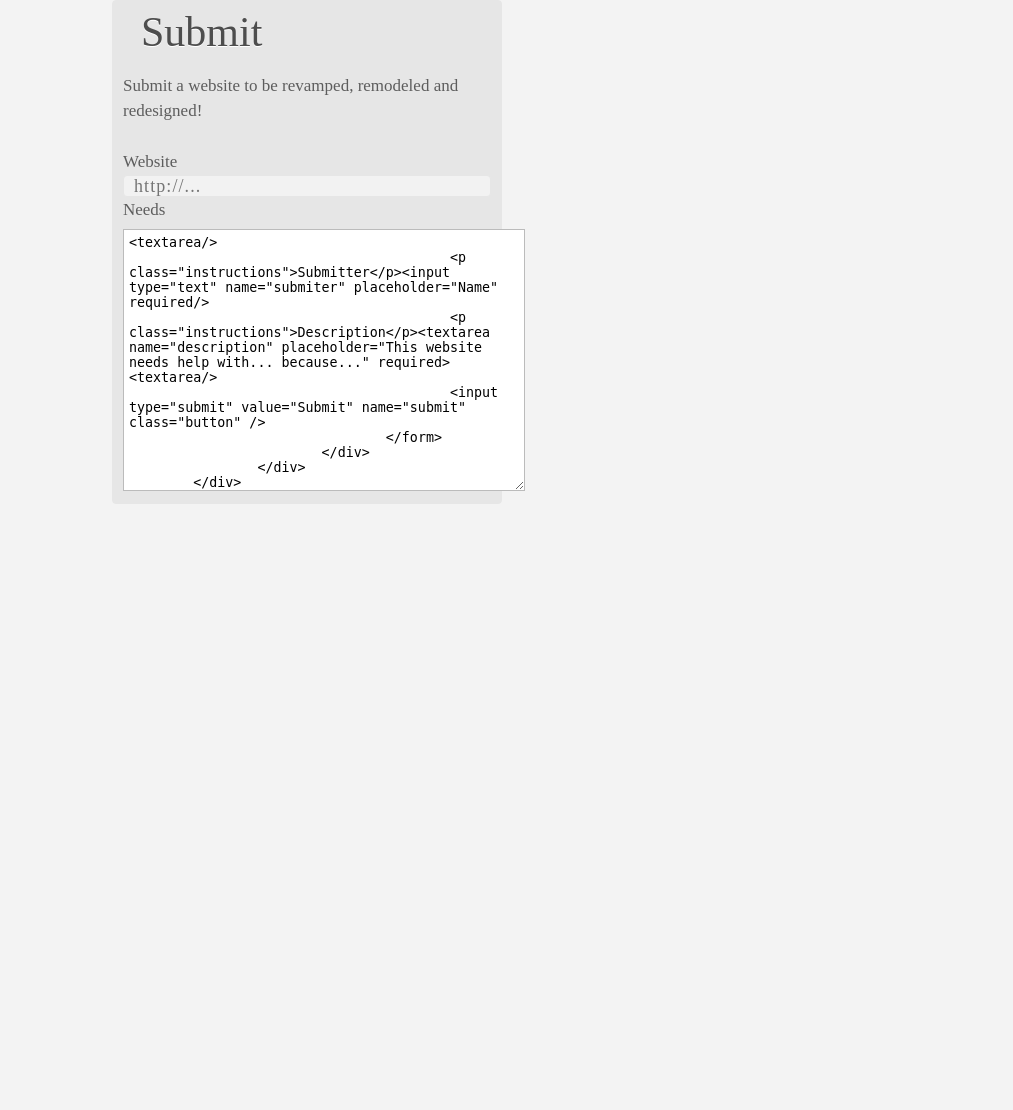
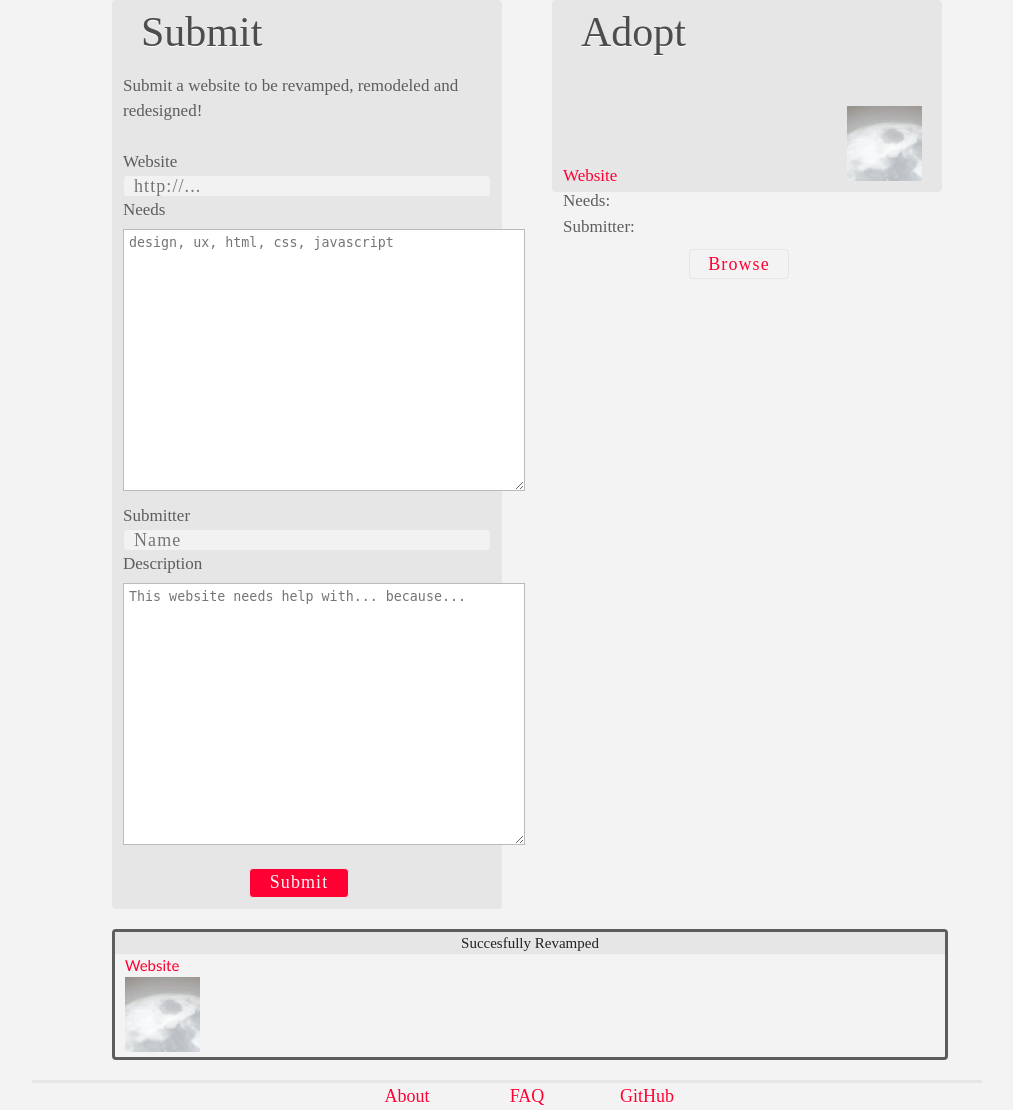
Before and after one commit to psyrax/SHDHVH-1, a CodeIgniter app: page /index.php/home/index in a window 1280 px wide. Shown: the part 216-1326 px from the top of the page, without its empty margins (133-1146 px from the left). Before the commit the page ends 720 px from the top, so only its background shows below. Run offline with CodeIgniter, Linux system fonts and the light colour scheme.

Commit message:
home changes

```diff
--- a/public/application/views/home/index_view.php
+++ b/public/application/views/home/index_view.php
@@ -6,9 +6,9 @@
 				<p id="box_desc">Submit a website to be revamped, remodeled and redesigned!</p>
 				<form id="submit" method="post" action="" method="post" class="validate">
 					<p class="instructions">Website</p><input type="text" name="website" placeholder="http://..." required/>
-					<p class="instructions">Needs</p> <textarea name="needs" placeholder="design, ux, html, css, javascript" required><textarea/>
+					<p class="instructions">Needs</p> <textarea name="needs" placeholder="design, ux, html, css, javascript" required></textarea>
 					<p class="instructions">Submitter</p><input type="text" name="submiter" placeholder="Name" required/>
-					<p class="instructions">Description</p><textarea name="description" placeholder="This website needs help with... because..." required><textarea/>
+					<p class="instructions">Description</p><textarea name="description" placeholder="This website needs help with... because..." required></textarea>
 					<input type="submit" value="Submit" name="submit" class="button" />
 				</form>
 			</div>
```
